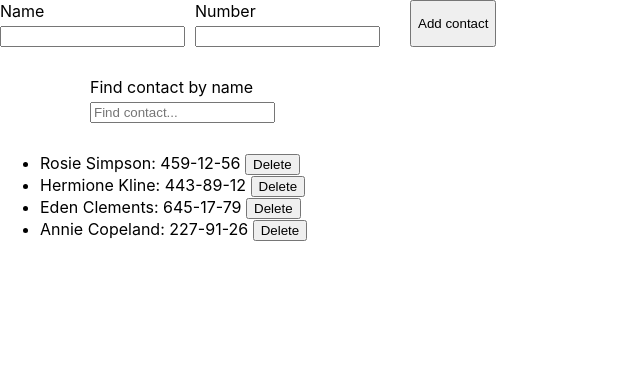
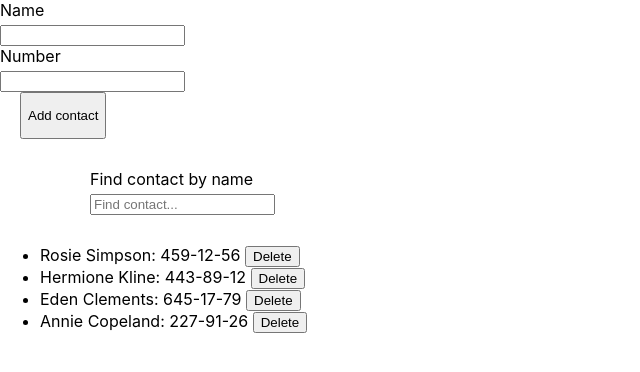
Before and after one commit to AdamSkubida/goit-react-hw-06-phonebook, a React (Create React App) app: page / in a window 1280 px wide. Shown: the top 372 px of the page, without its empty margins (0-640 px from the left). Built offline with nearby package versions, Linux system fonts and the light colour scheme.

Commit message:
update/ContactForm

```diff
--- a/src/components/App.jsx
+++ b/src/components/App.jsx
@@ -2,9 +2,8 @@ import { useEffect } from 'react';
 import { ContactForm } from './ContactForm/index';
 import { Filter } from './Filter/index';
 import { ContactList } from './ContactList/index';
-import { useSelector } from 'react-redux';
+import { useSelector, useDispatch } from 'react-redux';
 import { getAllContacts } from 'Redux/selectors';
-import { useDispatch } from 'react-redux';
 import { setContacts } from 'Redux/actions';
 
 export const App = () => {
--- a/src/components/ContactForm/index.jsx
+++ b/src/components/ContactForm/index.jsx
@@ -21,7 +21,8 @@ export const ContactForm = () => {
     }));
   };
 
-  const handleSubmit = () => {
+  const handleSubmit = e => {
+    e.preventDefault();
     dispatch(addContact(contact.name, contact.number));
 
     setContact(() => ({ ...INITIAL_STATE }));
@@ -29,6 +30,7 @@ export const ContactForm = () => {
 
   return (
     <div className={css['form-wrapper']}>
+      <form onSubmit={handleSubmit}>
         <div className={css[`label-input`]}>
           <label className={css.label} htmlFor="name">
             Name
@@ -59,9 +61,10 @@ export const ContactForm = () => {
             onChange={handleChange}
           />
         </div>
-      <button className={css.button} type="button" onClick={handleSubmit}>
+        <button className={css.button} type="submit">
           Add contact
         </button>
+      </form>
     </div>
   );
 };
```
Lines whose indentation alone changed are shown as unchanged.
